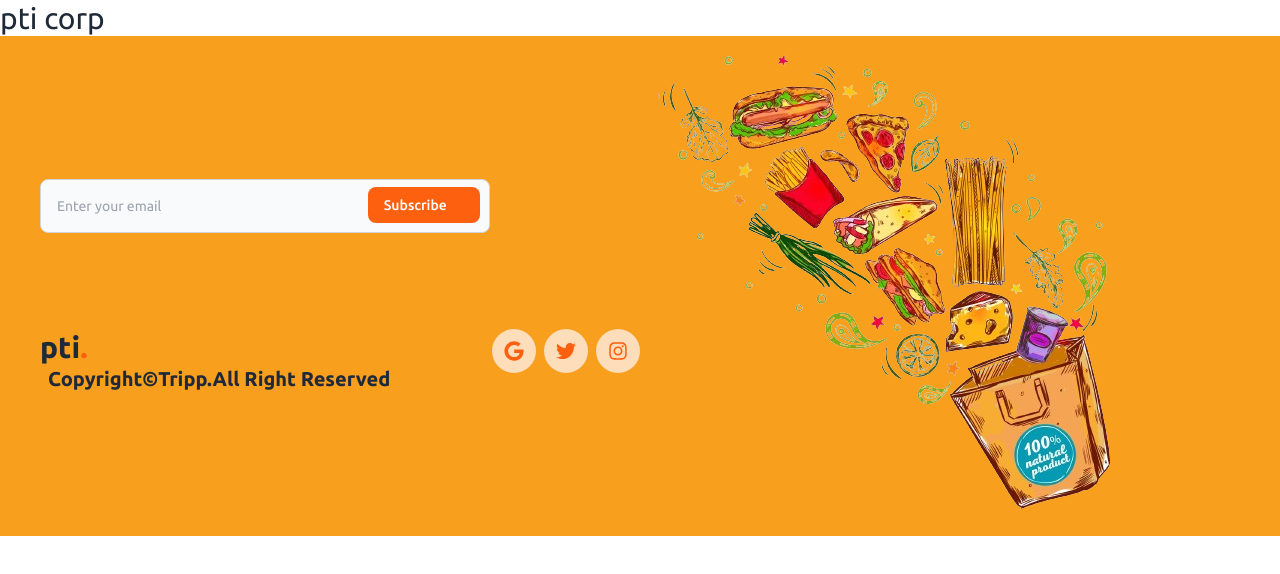
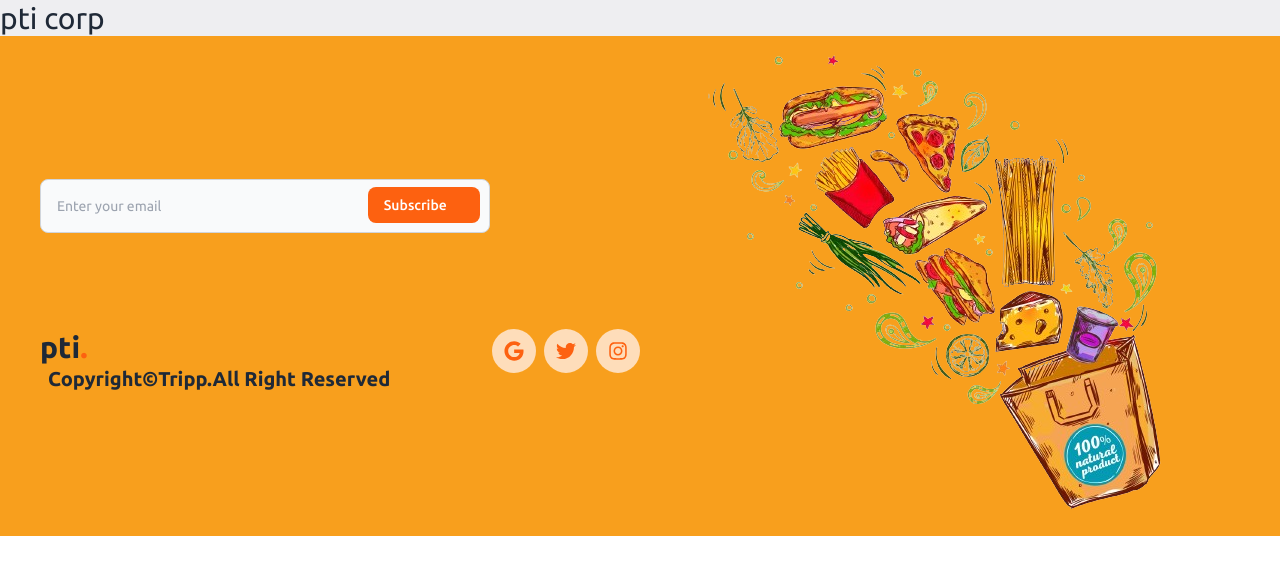
Before and after one commit to RafiKK98/quad-theory-job-task, a React (Vite) app: page / in a window 1280 px wide. Shown: the top 574 px of the page. Built offline with nearby package versions, Linux system fonts and the light colour scheme; some icons are missing.

Commit message:
Installed react-horizontal-scrolling-menu library for the item card scrolling

```diff
--- a/package.json
+++ b/package.json
@@ -12,6 +12,7 @@
   "dependencies": {
     "react": "^18.2.0",
     "react-dom": "^18.2.0",
+    "react-horizontal-scrolling-menu": "^4.1.1",
     "react-icons": "^4.12.0"
   },
   "devDependencies": {
--- a/src/App.jsx
+++ b/src/App.jsx
@@ -1,14 +1,18 @@
+import Banner from "./components/Banner"
 import Footer from "./components/Footer"
+import { ScrollMenu, VisibilityContext } from "react-horizontal-scrolling-menu";
+import 'react-horizontal-scrolling-menu/dist/styles.css';
 
 function App() {
 
   return (
-    <>
+    <main className="bg-[#eeeef1]">
+      <Banner />
       <h1 className="text-3xl">
         pti corp
       </h1>
       <Footer />
-    </>
+    </main>
   )
 }
 
--- /dev/null
+++ b/src/components/Banner.jsx
@@ -0,0 +1,10 @@
+
+const Banner = () => {
+    return (
+        <section className="max-w-[1440px] mx-auto bg-[#f89f1d]">
+
+        </section>
+    )
+}
+
+export default Banner
--- a/src/components/Footer.jsx
+++ b/src/components/Footer.jsx
@@ -39,7 +39,7 @@ const Footer = () => {
                         </div>
                     </div>
                 </div>
-                <figure className='hidden lg:block w-full'>
+                <figure className='hidden lg:flex justify-center w-full'>
                     <img src={footerImg} alt="" />
                 </figure>
             </footer>
```
Also changed, not shown: 1 other file (tests, documents, lock files or other folders).
